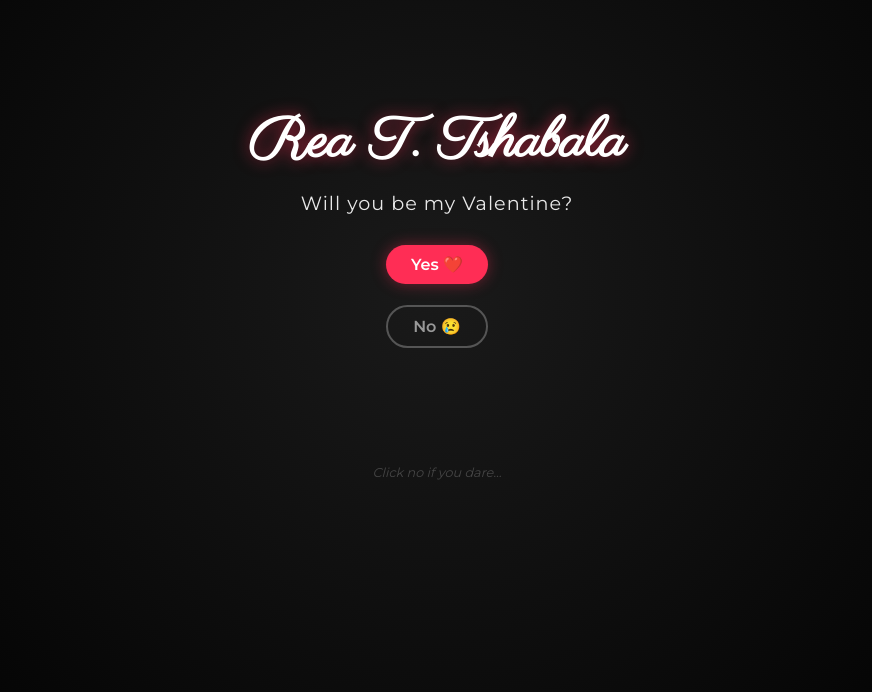
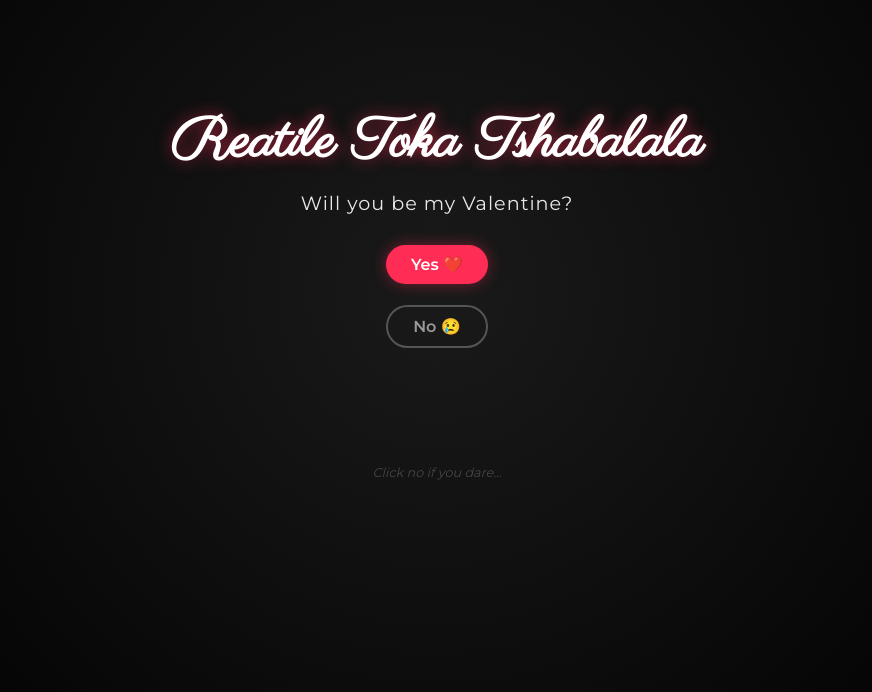
Before and after one commit to The-Only-A-Games/for_rea, a plain HTML site: page index.html in a window 1280 px wide. Shown: the part 108-800 px from the top of the page, without its empty margins (203-1075 px from the left). Drawn offline with Linux system fonts and the light colour scheme.

Commit message:
Update index.html

```diff
--- a/index.html
+++ b/index.html
@@ -4,7 +4,7 @@
 <head>
     <meta charset="UTF-8">
     <meta name="viewport" content="width=device-width, initial-scale=1.0">
-    <title>For Rea T. Tshabala</title>
+    <title>For Reatile Toka Tshabalala</title>
 
     <link href="https://fonts.googleapis.com/css2?family=Montserrat:wght@400;600;700&family=Parisienne&display=swap"
         rel="stylesheet">
@@ -184,7 +184,7 @@
 <body>
 
     <div class="main-wrapper" id="mainWrapper">
-        <h1 class="name">Rea T. Tshabala</h1>
+        <h1 class="name">Reatile Toka Tshabalala</h1>
         <p class="question">Will you be my Valentine?</p>
 
         <div class="btn-container" id="playground">
```
